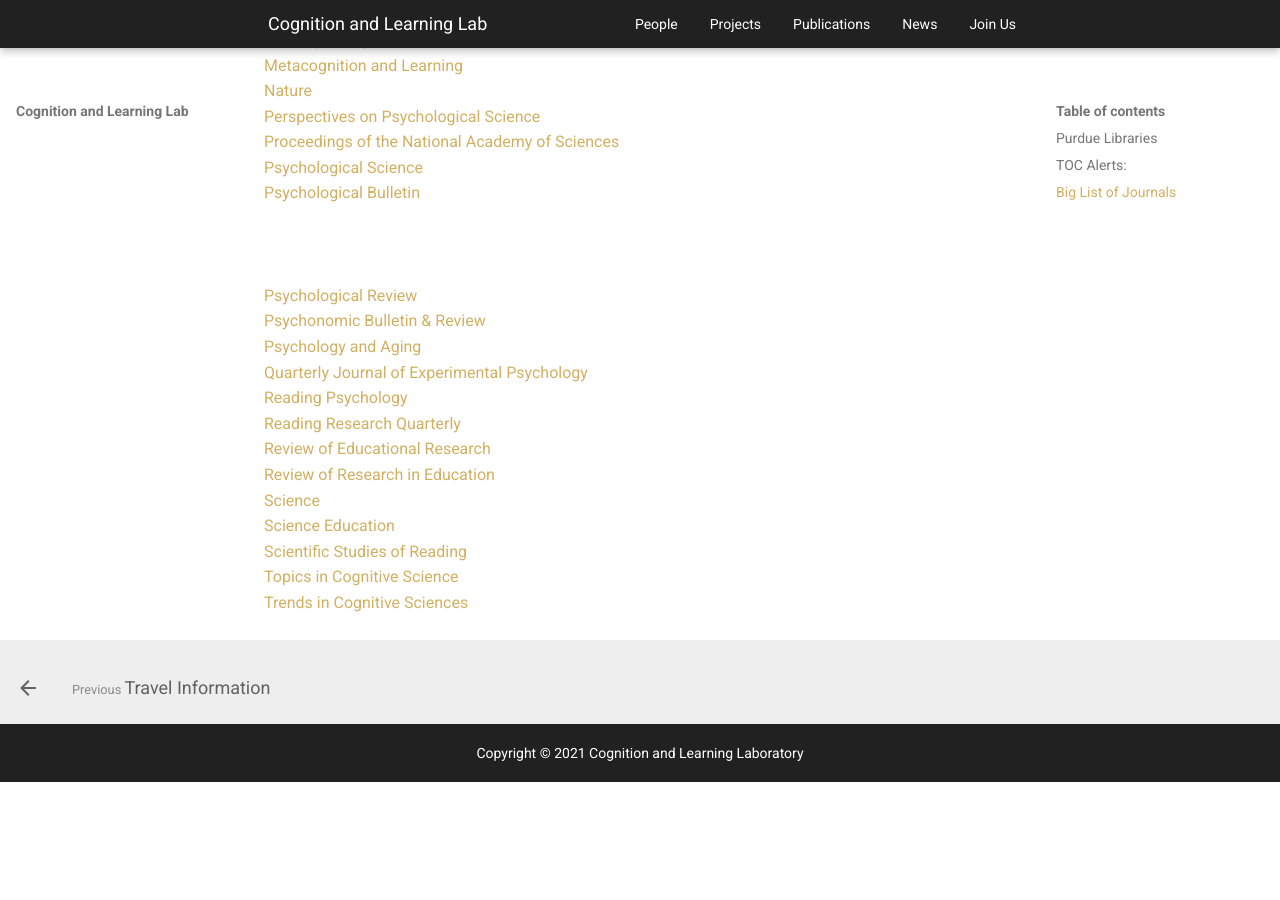
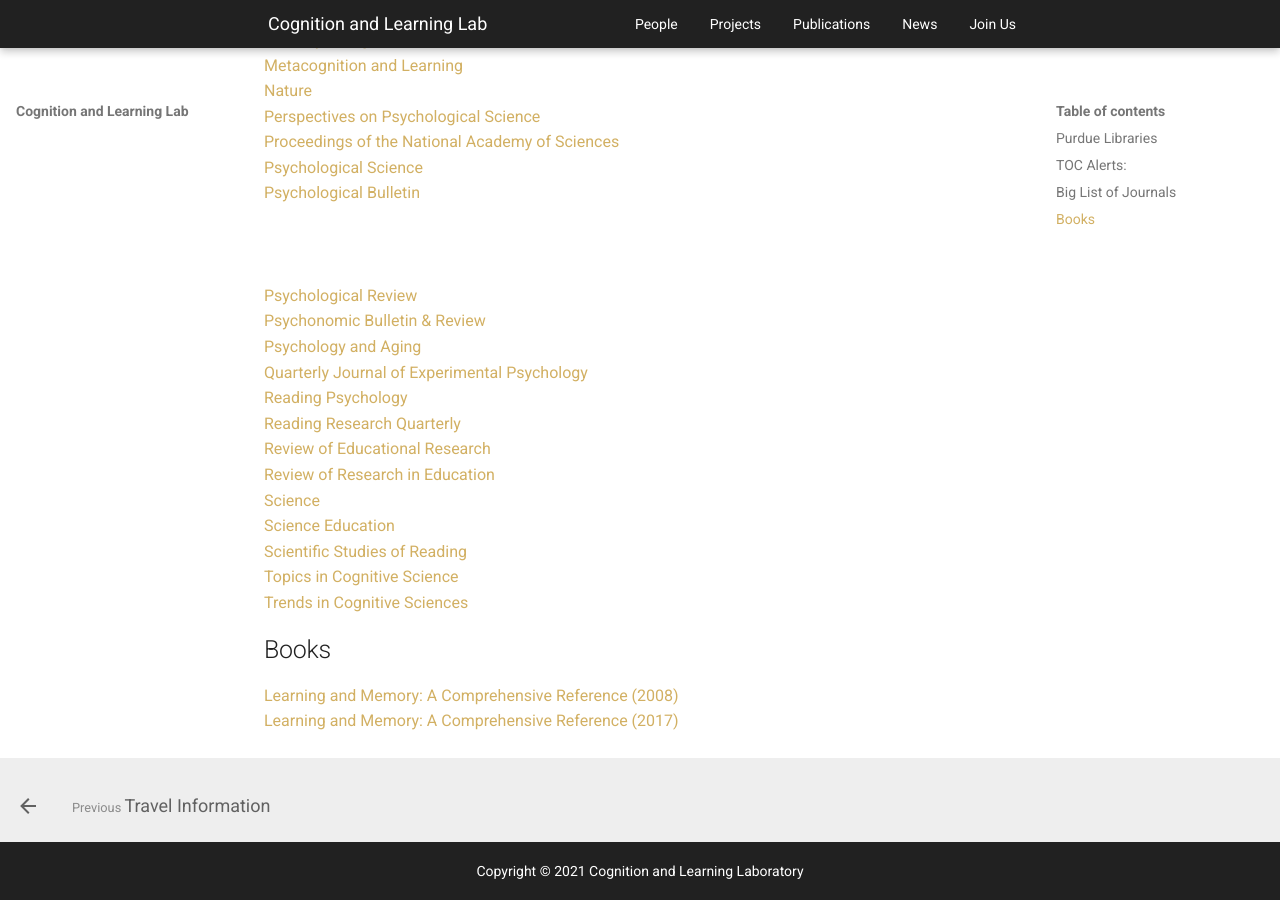
Before and after one commit to shivanya-chandra/pcllab.github.io, an MkDocs documentation site: the page built from docs/handbook/resources/journals.md, in a window 1280 px wide and 900 px high, scrolled down 1515 px. Built offline with MkDocs 1.6.1 and Material for MkDocs 9.7.7, drawn with Linux system fonts in a browser that asks for light colours; before the commit the page ends 2297 px from its top, so only the background shows below that.

Commit message:
Update journals.md

```diff
--- a/docs/handbook/resources/journals.md
+++ b/docs/handbook/resources/journals.md
@@ -77,3 +77,8 @@
 [Scientific Studies of Reading](http://www-tandfonline-com.ezproxy.lib.purdue.edu/loi/hssr20)<br>
 [Topics in Cognitive Science](http://onlinelibrary.wiley.com.ezproxy.lib.purdue.edu/journal/10.1111/(ISSN)1756-8765)<br>
 [Trends in Cognitive Sciences](http://www.sciencedirect.com.ezproxy.lib.purdue.edu/science/journal/13646613)<br>
+
+## Books
+
+[Learning and Memory: A Comprehensive Reference (2008)](https://purdue.primo.exlibrisgroup.com/view/action/uresolver.do?operation=resolveService&package_service_id=26799795910001081&institutionId=1081&customerId=1070)<br>
+[Learning and Memory: A Comprehensive Reference (2017)](https://purdue.primo.exlibrisgroup.com/view/action/uresolver.do?operation=resolveService&package_service_id=26799795900001081&institutionId=1081&customerId=1070)
```
